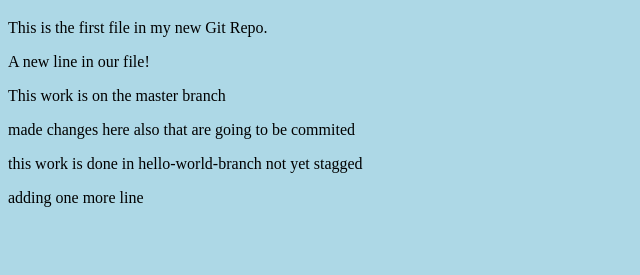
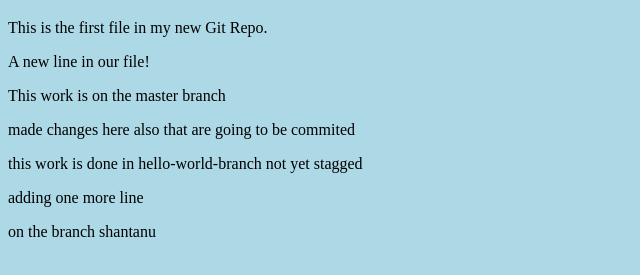
Before and after one commit to ShantanuMapari17/HelloWord, a plain HTML site: page index.html in a window 1280 px wide. Shown: the part 61-336 px from the top of the page, without its empty margins (0-640 px from the left). Drawn offline with Linux system fonts and the light colour scheme.

Commit message:
added shantanu branch

```diff
--- a/index.html
+++ b/index.html
@@ -17,5 +17,8 @@
 		<p> this work is done in hello-world-branch not yet stagged</p>
 		<p> adding one more line</p>
 
+
+		<p> on the branch shantanu</p>
+
 	</body>
 </html>
```
